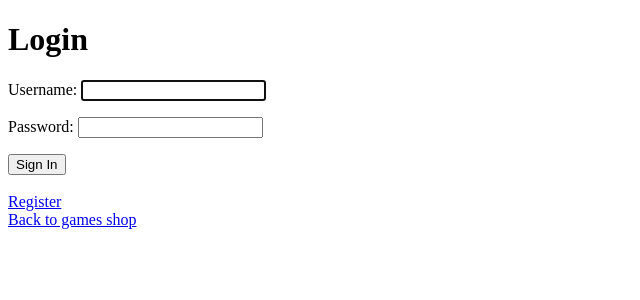
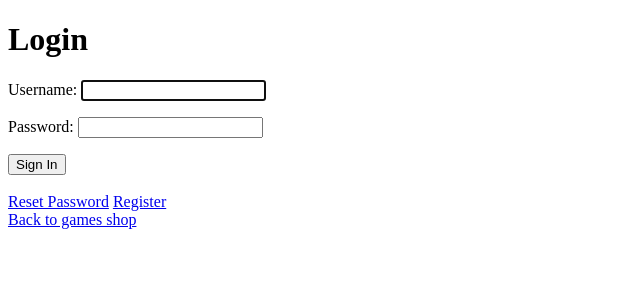
Before and after one commit to paulzolotov/Travel_service, a Django app: page /users/login/ in a window 1280 px wide. Shown: the top 300 px of the page, without its empty margins (0-640 px from the left). Run offline with Django 4.2, Linux system fonts and the light colour scheme.

Commit message:
add some files in hw29

```diff
--- a/hw_lesson 24/online_shop/online_shop/settings.py
+++ b/hw_lesson 24/online_shop/online_shop/settings.py
@@ -40,6 +40,10 @@ INSTALLED_APPS = [
     'django.contrib.sessions',
     'django.contrib.messages',
     'django.contrib.staticfiles',
+    'allauth',
+    'allauth.account',
+    'allauth.socialaccount',
+    'allauth.socialaccount.providers.github'
 ]
 
 MIDDLEWARE = [
--- a/hw_lesson 24/online_shop/users/templates/users/login.html
+++ b/hw_lesson 24/online_shop/users/templates/users/login.html
@@ -12,7 +12,8 @@
         {{ form.as_p }}
         <input type="submit" value="Sign In">
     </form>
-<br><a href="{% url 'users:register' %}">Register</a><br>
+<br><a href="{% url 'users:pass-reset' %}">Reset Password</a>
+<a href="{% url 'users:register' %}">Register</a><br>
 <a href="{% url 'shop:index' %}">Back to games shop</a>
 </body>
 </html>
--- a/hw_lesson 24/online_shop/users/templates/users/password_reset.html
+++ b/hw_lesson 24/online_shop/users/templates/users/password_reset.html
@@ -6,7 +6,8 @@
 </head>
 <body>
     <h2>Send password reset link</h2>
-    <form method="post">% csrf_token %}
+    <form method="post">
+        {% csrf_token %}
         {{ form.as_p }}
         <input type="submit" value="Reset">
     </form>
--- a/hw_lesson 24/online_shop/users/urls.py
+++ b/hw_lesson 24/online_shop/users/urls.py
@@ -27,5 +27,13 @@ urlpatterns = [
         success_url=reverse_lazy('users:pass-reset-done')),
         name='pass-reset'),
     path('password-reset-done', auth_views.PasswordResetDoneView.as_view(
-        template_name="users/password_reset_done.html"),
-        name="pass-reset-done")]
+        template_name='users/password_reset_done.html'),
+        name='pass-reset-done'),
+    path('password-reset-confirm/<uidb64>/<token>/', auth_views.PasswordResetConfirmView.as_view(
+        success_url=reverse_lazy('users:reset_complete'),
+        template_name='users/password_reset_confirm.html'),
+        name='password_reset_confirm'),
+    path('password-reset-complete', auth_views.PasswordResetCompleteView.as_view(
+        template_name='users/password_reset_complete.html'),
+        name='reset_complete'),
+    ]
```
Also changed, not shown: hw_lesson 24/online_shop/requirements.txt (+17 -0 lines).
